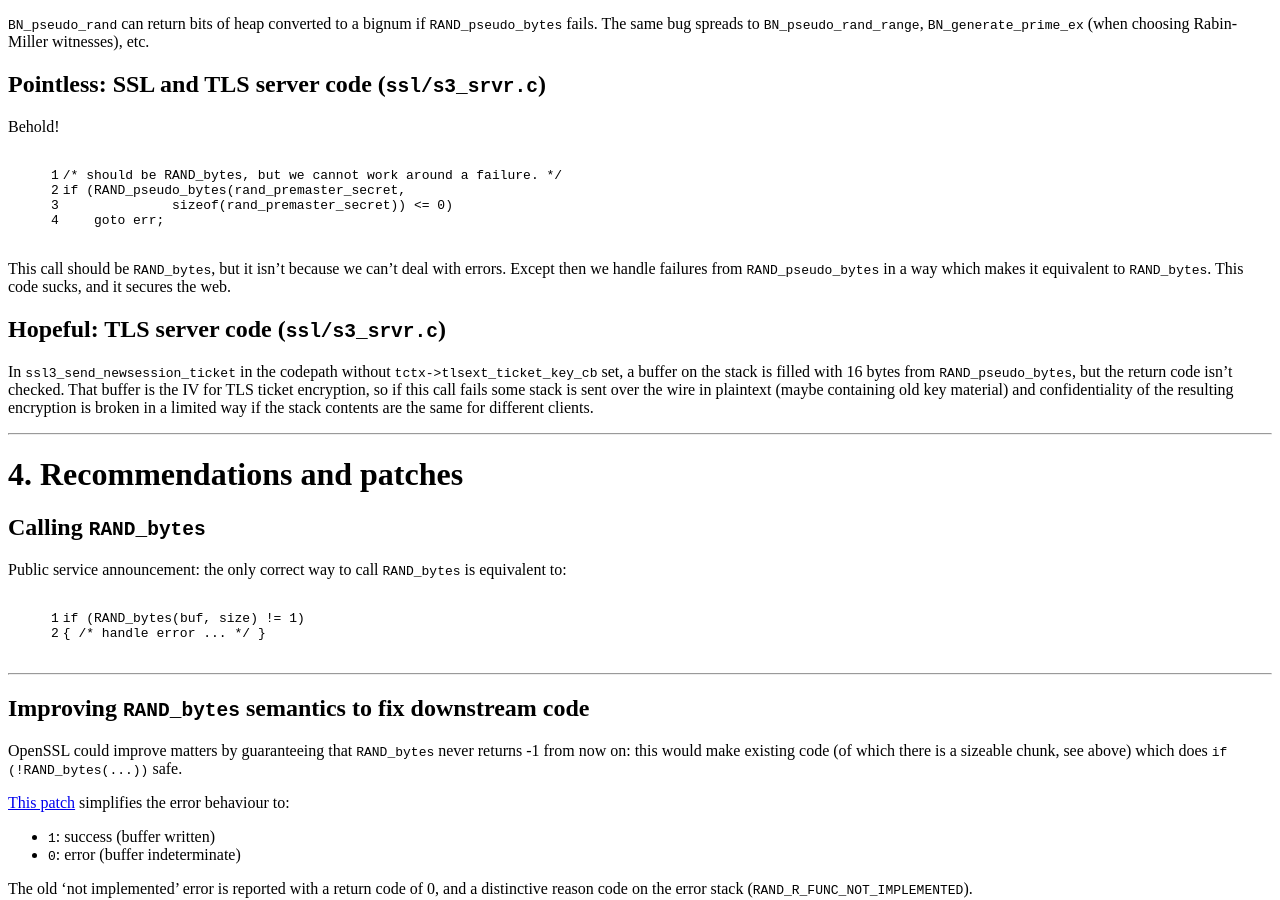
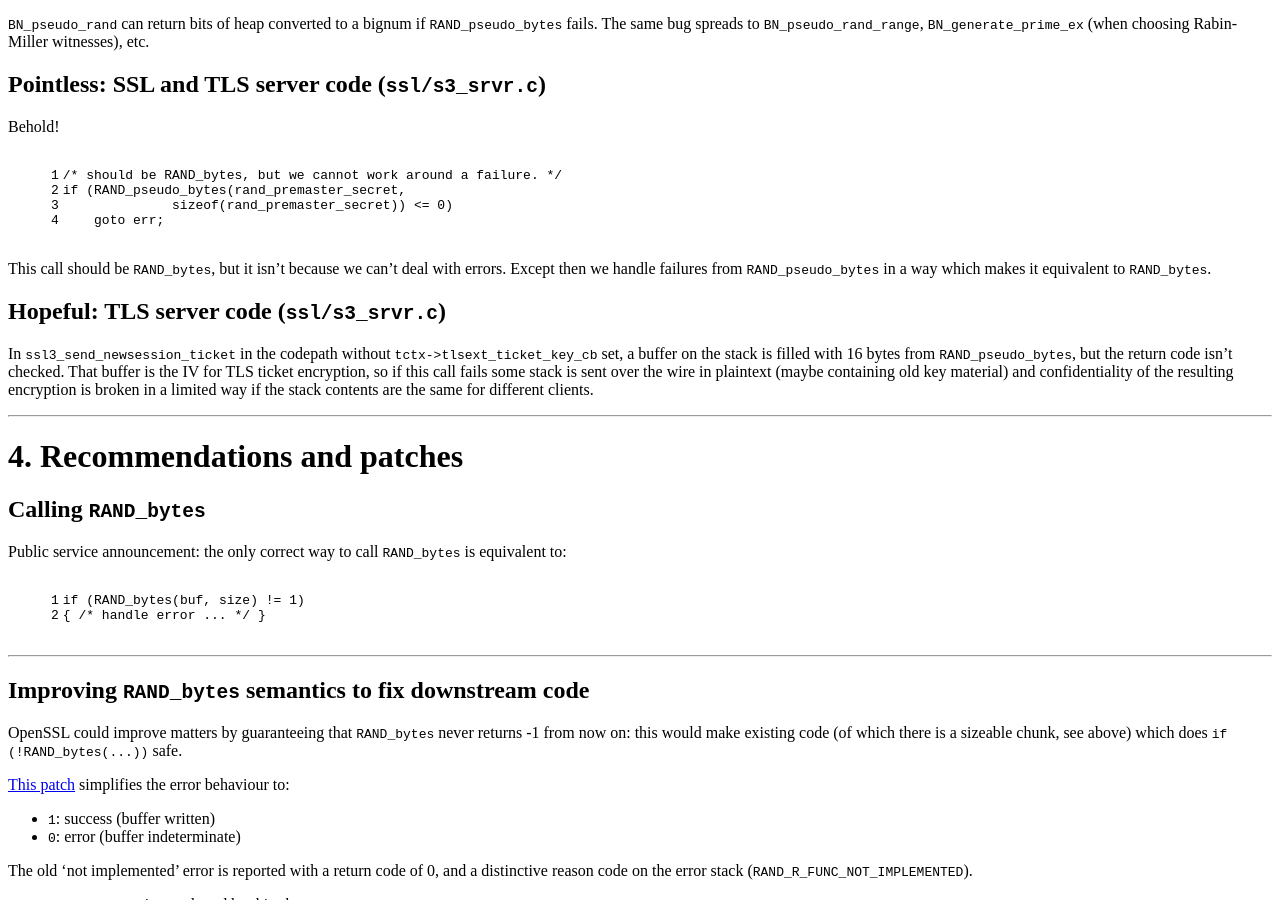
Before and after one commit to ctz/ctz.github.com, a Jekyll site: the page built from _posts/2014-01-16-openssl-rand-api.md, in a window 1280 px wide and 900 px high, scrolled down 4423 px. Built offline with Jekyll 4.4.1, drawn with Linux system fonts in a browser that asks for light colours.

Commit message:
now with less snark

```diff
--- a/_posts/2014-01-16-openssl-rand-api.md
+++ b/_posts/2014-01-16-openssl-rand-api.md
@@ -306,7 +306,7 @@
 
 This call should be `RAND_bytes`, but it isn't because we can't deal with errors.
 Except then we handle failures from `RAND_pseudo_bytes` in a way which makes it
-equivalent to `RAND_bytes`.  This code sucks, and it secures the web.
+equivalent to `RAND_bytes`.
 
 ## Hopeful: TLS server code (`ssl/s3_srvr.c`)
 In `ssl3_send_newsession_ticket` in the codepath without `tctx->tlsext_ticket_key_cb` set,
```
